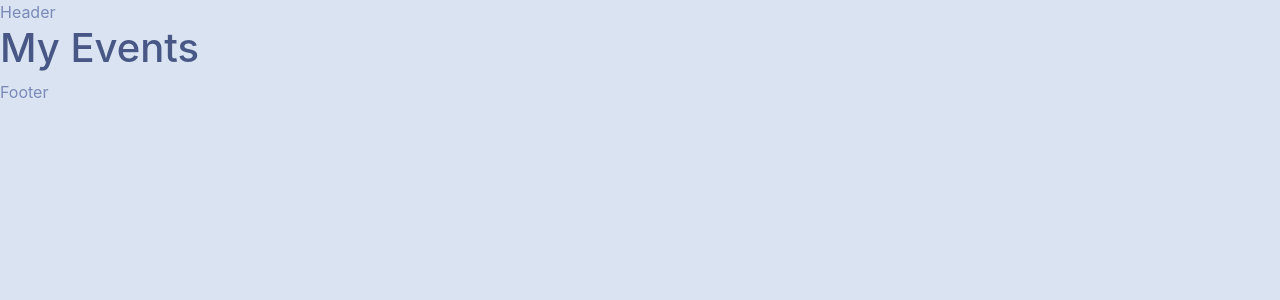
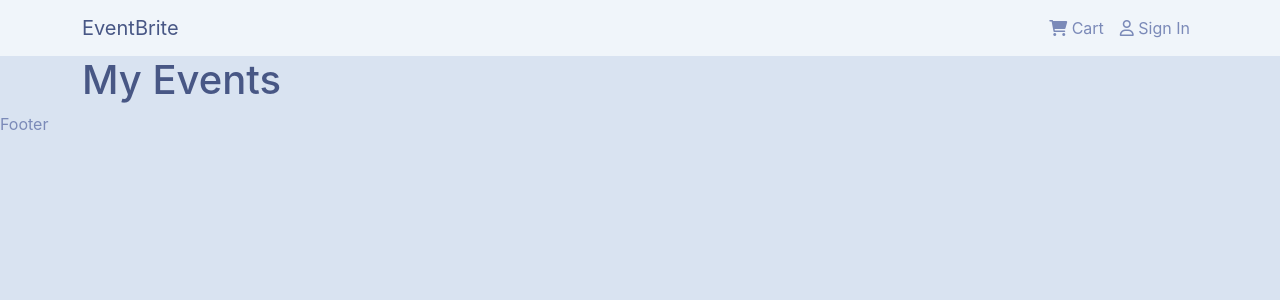
Before and after one commit to Bootcamp-2022/MyEventBrite, a React (Create React App) app in the folder frontend/: page / in a window 1280 px wide. Shown: the top 300 px of the page. Built offline with nearby package versions, Linux system fonts and the light colour scheme.

Commit message:
Header/ react-bootstrap

```diff
--- a/frontend/package.json
+++ b/frontend/package.json
@@ -7,6 +7,7 @@
     "@testing-library/react": "^12.1.3",
     "@testing-library/user-event": "^13.5.0",
     "react": "^17.0.2",
+    "react-bootstrap": "^2.2.0",
     "react-dom": "^17.0.2",
     "react-scripts": "5.0.0",
     "web-vitals": "^2.1.4"
--- a/frontend/public/index.html
+++ b/frontend/public/index.html
@@ -15,6 +15,9 @@
       user's mobile device or desktop. See https://developers.google.com/web/fundamentals/web-app-manifest/
     -->
     <link rel="manifest" href="%PUBLIC_URL%/manifest.json" />
+    <link rel="stylesheet" href="https://cdnjs.cloudflare.com/ajax/libs/font-awesome/6.0.0-beta3/css/all.min.css"
+          integrity="sha512-Fo3rlrZj/k7ujTnHg4CGR2D7kSs0v4LLanw2qksYuRlEzO+tcaEPQogQ0KaoGN26/zrn20ImR1DfuLWnOo7aBA=="
+          crossorigin="anonymous" referrerpolicy="no-referrer" />
     <!--
       Notice the use of %PUBLIC_URL% in the tags above.
       It will be replaced with the URL of the `public` folder during the build.
--- a/frontend/src/App.js
+++ b/frontend/src/App.js
@@ -1,4 +1,4 @@
-
+import { Container } from "react-bootstrap";
 import Footer from "./components/Footer";
 import Header from "./components/Header";
 
@@ -9,9 +9,9 @@
     <>
     <Header/>
     <main>
-
-     <h1>My Events</h1>
-
+     <Container>
+       <h1>My Events</h1>
+     </Container>
     </main>
     <Footer/>
     </>
--- a/frontend/src/components/Header.js
+++ b/frontend/src/components/Header.js
@@ -1,8 +1,22 @@
 import React from 'react'
+import {Navbar, Container, Nav} from 'react-bootstrap'
 
 const Header = () => {
   return (
-    <header>Header</header>
+     <header>
+      <Navbar bg="light" variant="light" expand="lg" collapseOnSelect>
+        <Container>
+          <Navbar.Brand href="/">EventBrite</Navbar.Brand>
+          <Navbar.Toggle aria-controls="basic-navbar-nav" />
+          <Navbar.Collapse id="basic-navbar-nav">
+            <Nav className="ms-auto">
+              <Nav.Link href="/cart"><i className='fa fa-shopping-cart'></i> Cart</Nav.Link>
+              <Nav.Link href="/login"><i className='fa-regular fa-user'></i> Sign In</Nav.Link>
+            </Nav>
+          </Navbar.Collapse>
+        </Container>
+      </Navbar>
+    </header>
   )
 }
 
```
Also changed, not shown: 1 other file (tests, documents, lock files or other folders).
